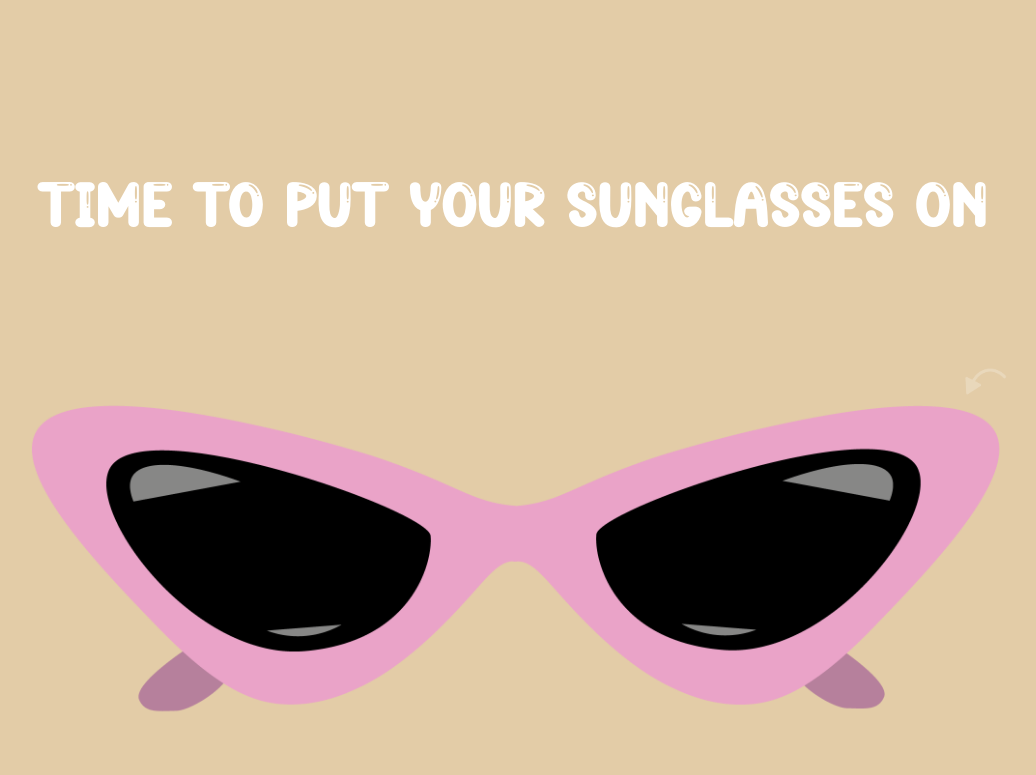
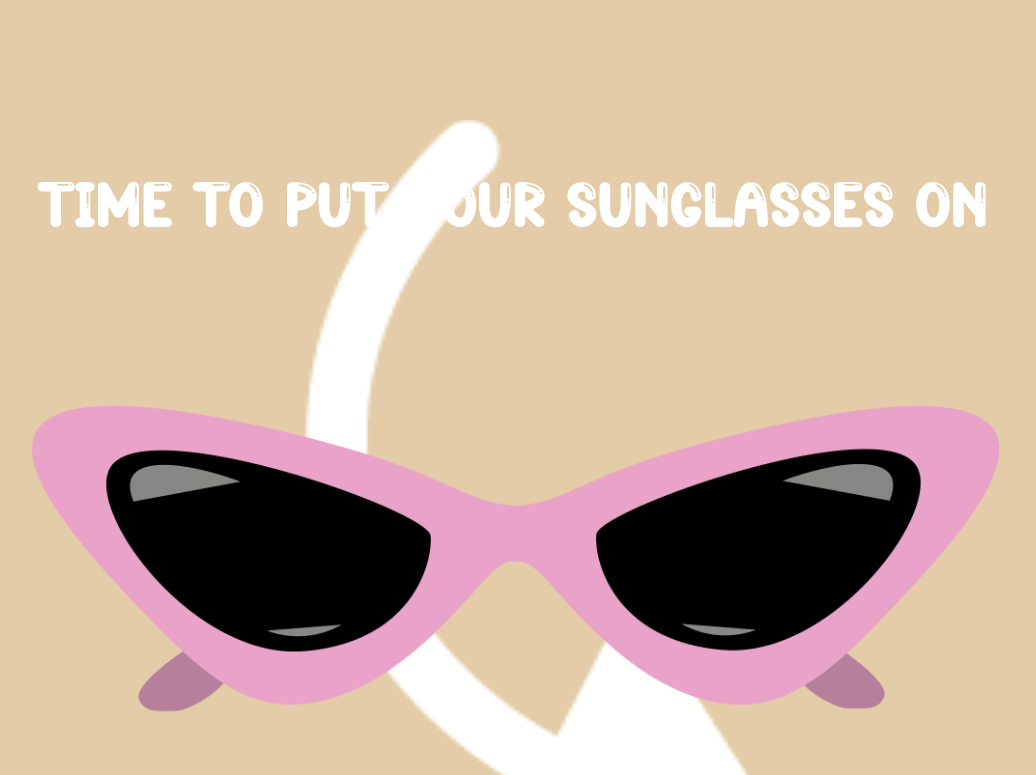
Before and after one commit to FarinaKn/Beach_ResponsiveWebdesign_SoSe24, a plain HTML site: page index.html in a window 1280 px wide. Shown: the part 3200-3975 px from the top of the page, without its empty margins (127-1163 px from the left). Drawn offline with Linux system fonts and the light colour scheme.

Commit message:
Update style.css

```diff
--- a/style.css
+++ b/style.css
@@ -319,16 +319,6 @@ h2, h3, h4, h5, h6 {
 
 .dark-mode .four {
   background-color: rgb(170, 147, 110);;
-}
-
-#arrowsunglass {
-  position: absolute;
-  transform: rotate(90deg);
-  bottom: 72%;
-  left: 84%;
-  width: 5%;
-  height: auto;
-  animation: fadeInOut 6s ease-in-out infinite;
 }
 
 .sunglass-typo {
```
